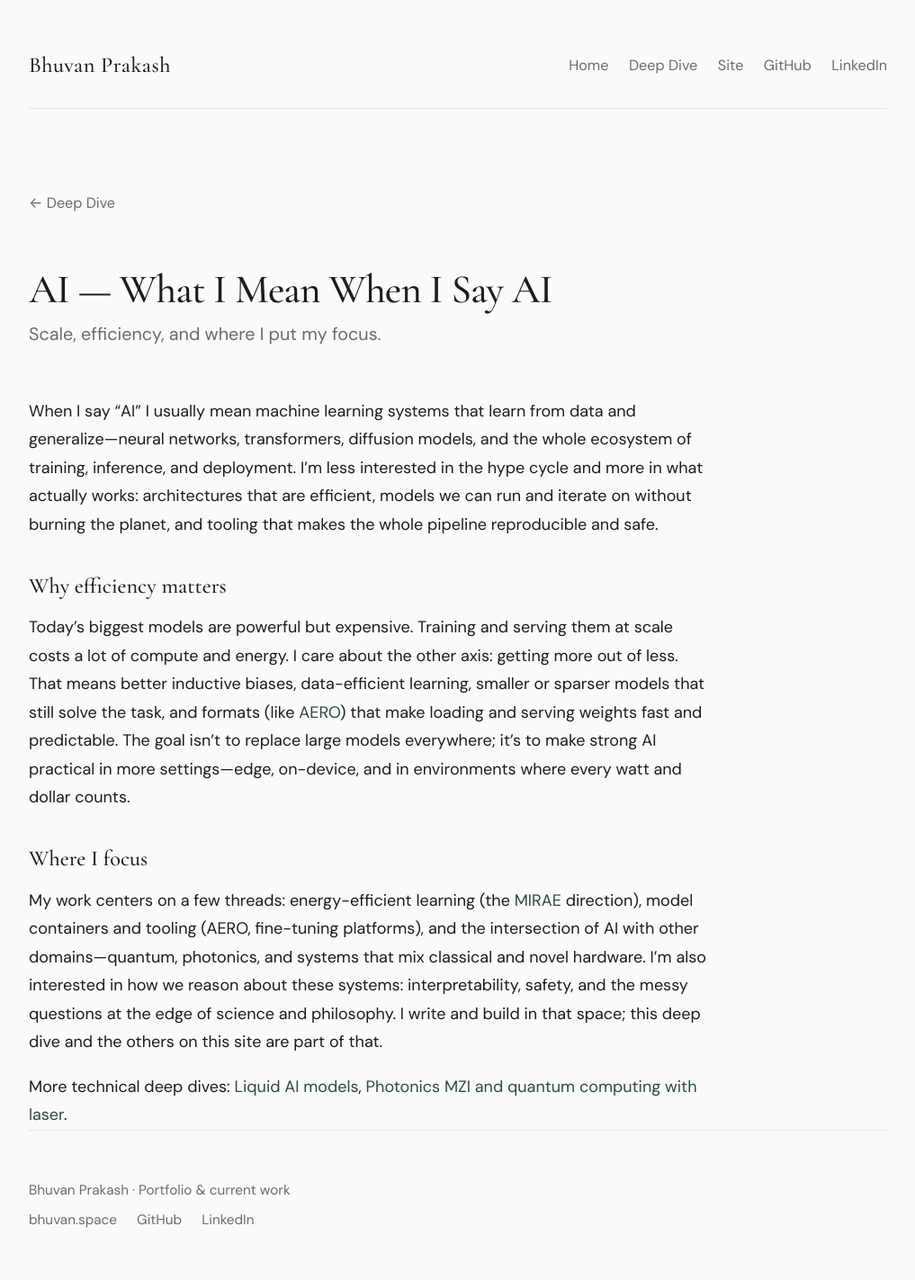
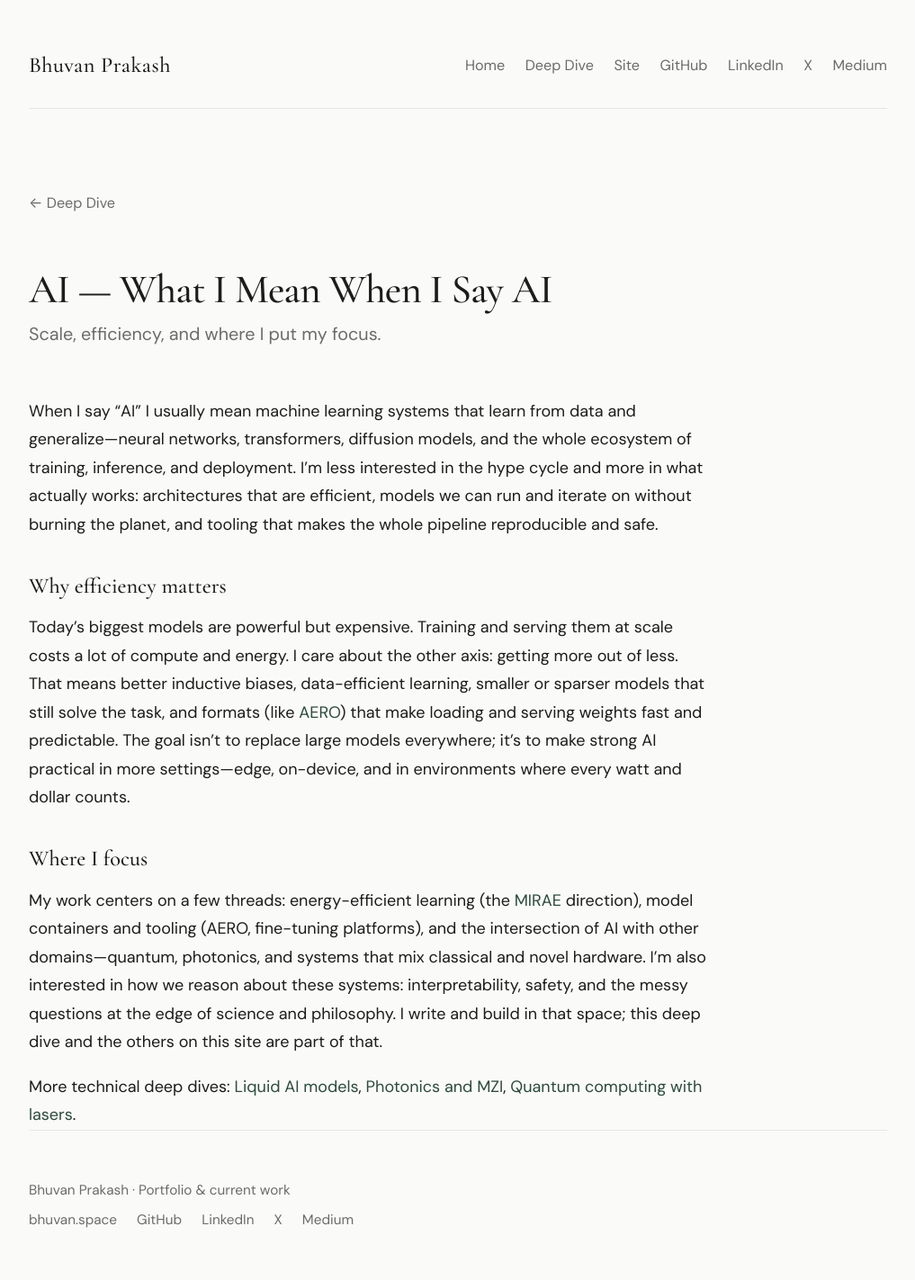
Before and after one commit to bhuvanprakash/bhuvanprakash.github.io, a Jekyll site: the page built from _deepdives/ai.md, in a window 1280 px wide. Shown: the whole page at 90% size, without its empty margins (131-1148 px from the left). Built offline with Jekyll 4.4.1, drawn with Linux system fonts in a browser that asks for light colours.

Commit message:
expanded the deep dived files

```diff
--- a/_config.yml
+++ b/_config.yml
@@ -9,6 +9,8 @@ links:
   website: "https://bhuvan.space"
   github: "https://github.com/bhuvanprakash"
   linkedin: "https://www.linkedin.com/in/bhuvanprakash/"
+  twitter: "https://x.com/bhuvanprakash25"
+  medium: "https://medium.com/@Anubhav3"
 
 # Build
 markdown: kramdown
--- a/_deepdives/ai.md
+++ b/_deepdives/ai.md
@@ -24,6 +24,6 @@ order: 1
     <h2>Where I focus</h2>
     <p>My work centers on a few threads: energy-efficient learning (the <a href="{{ '/doing/research/' | relative_url }}">MIRAE</a> direction), model containers and tooling (AERO, fine-tuning platforms), and the intersection of AI with other domains—quantum, photonics, and systems that mix classical and novel hardware. I’m also interested in how we reason about these systems: interpretability, safety, and the messy questions at the edge of science and philosophy. I write and build in that space; this deep dive and the others on this site are part of that.</p>
 
-    <p>More technical deep dives: <a href="{{ '/deep-dive/liquid-ai-models/' | relative_url }}">Liquid AI models</a>, <a href="{{ '/deep-dive/photonics-mzi-quantum-laser/' | relative_url }}">Photonics MZI and quantum computing with laser</a>.</p>
+    <p>More technical deep dives: <a href="{{ '/deep-dive/liquid-ai-models/' | relative_url }}">Liquid AI models</a>, <a href="{{ '/deep-dive/photonics-mzi/' | relative_url }}">Photonics and MZI</a>, <a href="{{ '/deep-dive/quantum-computing-lasers/' | relative_url }}">Quantum computing with lasers</a>.</p>
   </div>
 </article>
--- a/_layouts/default.html
+++ b/_layouts/default.html
@@ -20,6 +20,8 @@
         {% if site.links.website %}<a href="{{ site.links.website }}" target="_blank" rel="noopener">Site</a>{% endif %}
         {% if site.links.github %}<a href="{{ site.links.github }}" target="_blank" rel="noopener">GitHub</a>{% endif %}
         {% if site.links.linkedin %}<a href="{{ site.links.linkedin }}" target="_blank" rel="noopener">LinkedIn</a>{% endif %}
+        {% if site.links.twitter %}<a href="{{ site.links.twitter }}" target="_blank" rel="noopener">X</a>{% endif %}
+        {% if site.links.medium %}<a href="{{ site.links.medium }}" target="_blank" rel="noopener">Medium</a>{% endif %}
       </nav>
     </header>
 
@@ -33,6 +35,8 @@
         {% if site.links.website %}<a href="{{ site.links.website }}" target="_blank" rel="noopener">bhuvan.space</a>{% endif %}
         {% if site.links.github %}<a href="{{ site.links.github }}" target="_blank" rel="noopener">GitHub</a>{% endif %}
         {% if site.links.linkedin %}<a href="{{ site.links.linkedin }}" target="_blank" rel="noopener">LinkedIn</a>{% endif %}
+        {% if site.links.twitter %}<a href="{{ site.links.twitter }}" target="_blank" rel="noopener">X</a>{% endif %}
+        {% if site.links.medium %}<a href="{{ site.links.medium }}" target="_blank" rel="noopener">Medium</a>{% endif %}
       </p>
     </footer>
   </div>
--- a/assets/css/style.css
+++ b/assets/css/style.css
@@ -284,6 +284,24 @@ body {
   font-family: ui-monospace, monospace;
 }
 
+.deepdive-figure {
+  margin: 1.5rem 0;
+}
+
+.deepdive-figure img {
+  max-width: 100%;
+  height: auto;
+  display: block;
+  border-radius: 4px;
+}
+
+.deepdive-figure figcaption {
+  font-size: 0.9rem;
+  color: var(--text-muted);
+  margin-top: 0.5rem;
+  line-height: 1.4;
+}
+
 /* Doing list — no cards, clickable rows */
 .doing-list {
   list-style: none;
```
Also changed, not shown: _deepdives/photonics-mzi-quantum-laser.md (deleted, +0 -35 lines), _deepdives/photonics-mzi.md (added, +41 -0 lines), _deepdives/quantum-computing-lasers.md (added, +40 -0 lines), assets/images/mzi-schematic.svg (added), assets/images/quantum-laser.svg (added).
